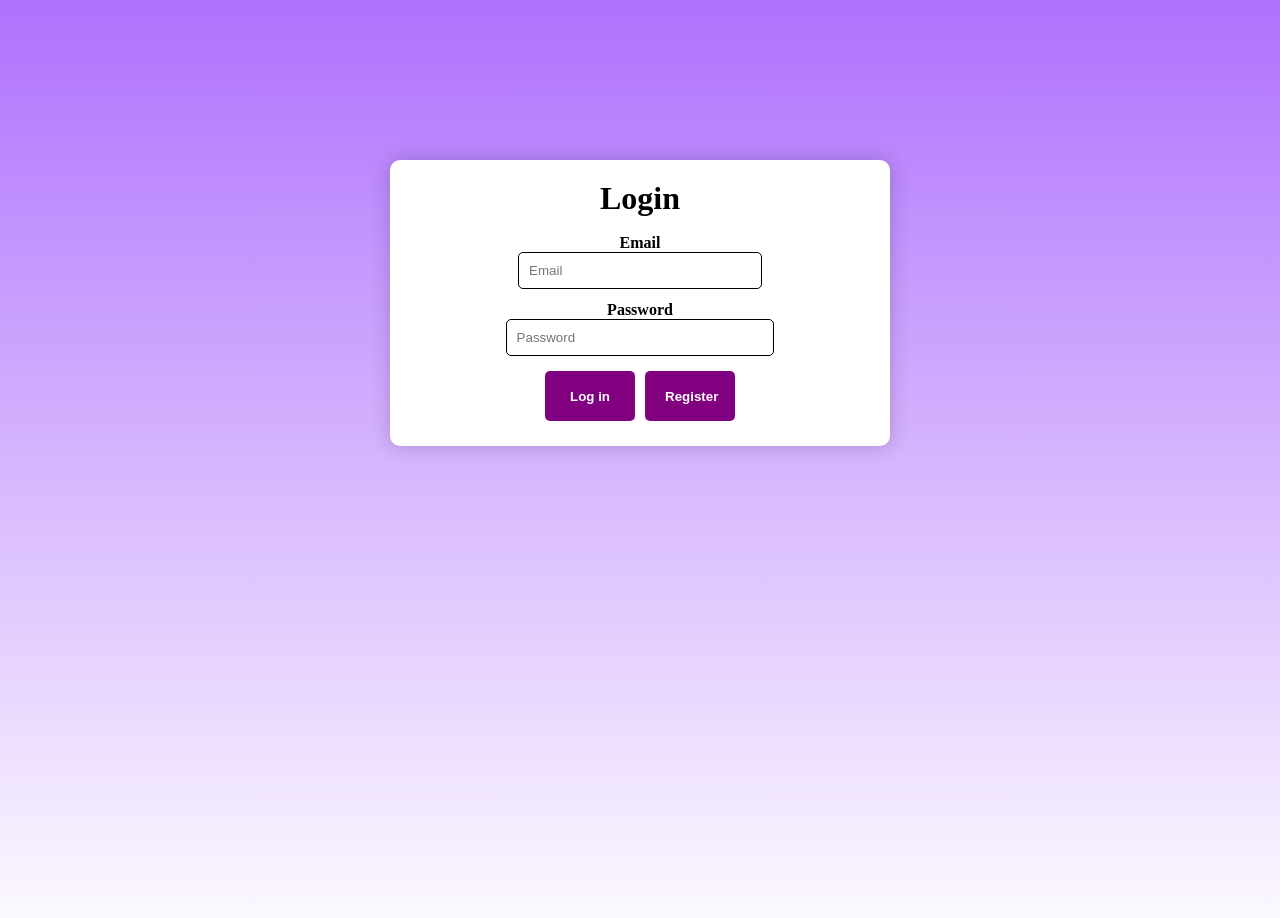
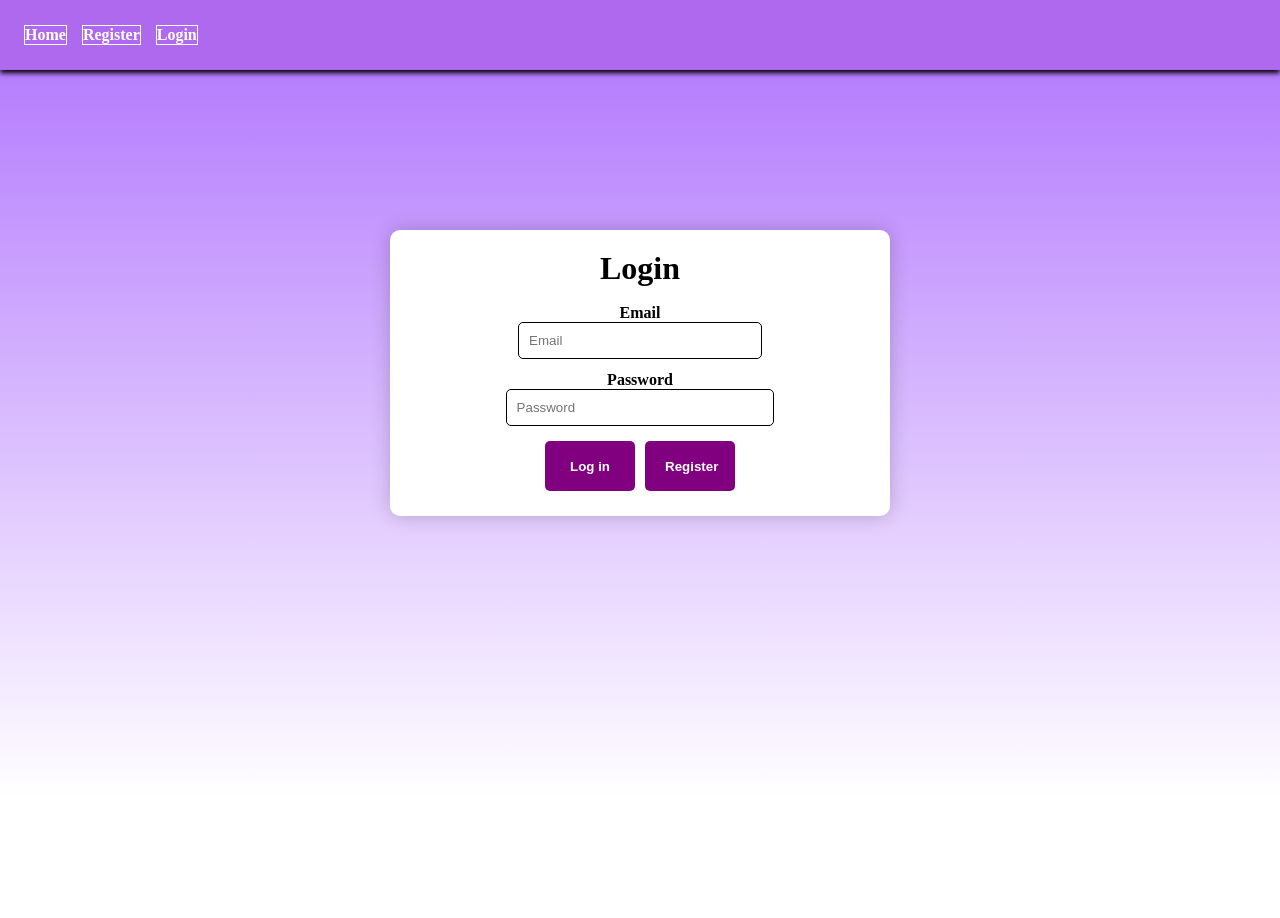
Before and after one commit to Arat2003/studyspots, a React (Create React App) app in the folder web/: page /login in a window 1280 px wide. Shown: the top 918 px of the page. After the commit the page ends 800 px from the top, so only its background shows below. Built offline with nearby package versions, Linux system fonts and the light colour scheme.

Commit message:
added navbar to pages and fixed navbar

```diff
--- a/web/src/components/Login/Login.js
+++ b/web/src/components/Login/Login.js
@@ -1,5 +1,7 @@
 import React from "react";
 import "./Login.css";
+import Layout from "../Layout";
+
 function App() {
   return (
     <Login/>
@@ -10,6 +12,8 @@ export default App;
 
 function Login() {
   return(
+    <div>
+      <Layout />
     <div className = "form">
     <div className="form-body">
       <h1 class="form-title">Login</h1>
@@ -29,5 +33,6 @@ function Login() {
     <a href ="../register"><button type="button" class="btn">Register</button></a>
     </div>
 </div>
+</div>
 )
 }
--- a/web/src/components/Nav/Nav.js
+++ b/web/src/components/Nav/Nav.js
@@ -5,9 +5,7 @@ const Nav = () => {
 	return (
 		<header>
 			<nav>
-				<div className={`nav__item`}>
-					<a href ="#">Home</a>
-				</div>
+				<div className="nav__item"><a href ="../index">Home</a></div>
 				<div className="nav__item"><a href ="../register">Register</a></div>
 				<div className={`nav__item`}><a href ="../login">Login</a></div>
 			</nav>
--- a/web/src/components/Register/Register.js
+++ b/web/src/components/Register/Register.js
@@ -1,5 +1,7 @@
 import React from "react";
 import "./Register.css";
+import Layout from "../Layout";
+
 function App() {
   return (
     <Register/>
@@ -10,6 +12,8 @@ export default App;
 
 function Register() {
   return(
+    <div>
+    <Layout />
     <div className = "form">
     <div className="form-body">
       <h1 class="form-title">Register</h1>
@@ -38,5 +42,6 @@ function Register() {
     <button type="submit" class="btn">Register</button>
 </div>
 </div>
+</div>
 )
   }
```
